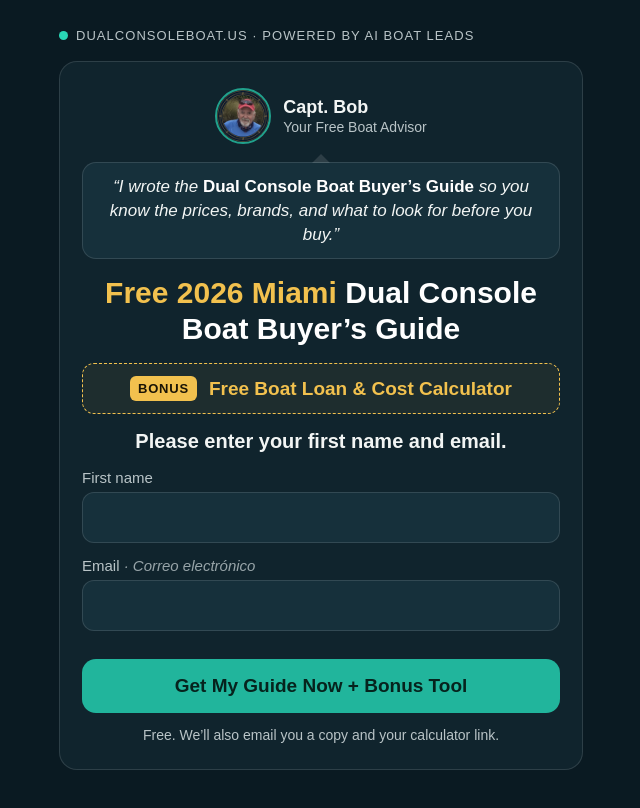
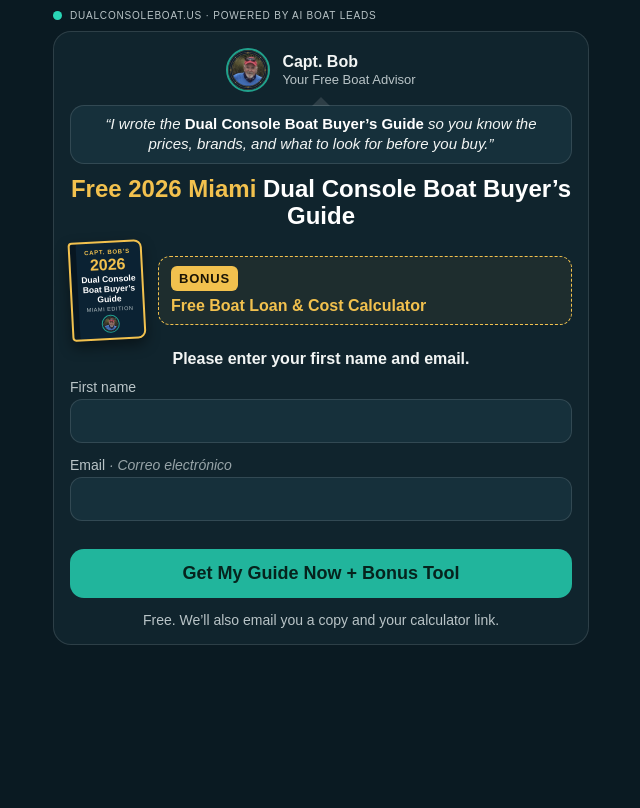
Before and after one commit to BobDucey/DualConsoleBoat.us, a plain HTML site: page miami-fl-report.html in a window 1280 px wide. Shown: the whole page, without its empty margins (319-959 px from the left). Drawn offline with Linux system fonts and the light colour scheme; no server answers.

Commit message:
Miami signup page: guide cover beside bonus, form above the fold
Co-Authored-By: Claude Opus 5.5 <noreply@anthropic.com>
Claude-Session: https://claude.ai/code/session_01DHhWjVJUyyzLFKuHRPDsZH

```diff
--- a/miami-fl-report.html
+++ b/miami-fl-report.html
@@ -47,6 +47,14 @@ button.yes{background:var(--gold);color:#1a1405}
 #reportForm[hidden],.ask[hidden],.mailnote[hidden]{display:none}
 .says{position:relative;margin:2px 0 0;background:var(--card2);border:1px solid var(--line);border-radius:14px;padding:12px 16px;font-size:17px;line-height:1.4;color:var(--text);font-style:italic;text-align:center}
 .says:before{content:"";position:absolute;top:-9px;left:50%;margin-left:-9px;border:9px solid transparent;border-top:0;border-bottom-color:var(--line)}
+.offer{display:flex;align-items:center;gap:14px}
+.cover{flex:none;width:92px;aspect-ratio:3/4;background:#0B2233;border:2px solid var(--gold);border-radius:4px 8px 8px 4px;box-shadow:inset 6px 0 0 rgba(0,0,0,.35),0 6px 14px rgba(0,0,0,.45);padding:8px 6px 6px 11px;display:flex;flex-direction:column;align-items:center;text-align:center;gap:2px;transform:rotate(-3deg)}
+.cover .k{font-size:7px;letter-spacing:.12em;color:var(--gold);font-weight:800}
+.cover .y{font-size:20px;line-height:1;color:var(--gold);font-weight:800}
+.cover .t{font-size:10px;line-height:1.15;color:#fff;font-weight:800}
+.cover .m{font-size:6.5px;letter-spacing:.1em;color:var(--dim);text-transform:uppercase}
+.cover img{width:22px;height:22px;border-radius:50%;border:1px solid rgba(41,214,182,.7);object-fit:cover;margin-top:auto}
+.offer .bonus{flex:1;flex-direction:column;align-items:flex-start;gap:6px;text-align:left}
 .capt{display:flex;align-items:center;justify-content:center;gap:12px}
 .capt img{width:56px;height:56px;border-radius:50%;object-fit:cover;border:2px solid rgba(41,214,182,.7)}
 .capt .who{display:flex;flex-direction:column;line-height:1.25;text-align:left}
@@ -57,6 +65,21 @@ button.yes{background:var(--gold);color:#1a1405}
 .bonus b{color:var(--gold);font-size:19px}
 .calc{display:block;text-decoration:none;font-size:20px;font-weight:800;padding:18px 16px;border-radius:14px;background:var(--teal);color:#06231d}
 .hpf{position:absolute;left:-9999px;width:1px;height:1px;overflow:hidden}
+
+.wrap{padding:10px 12px 30px;gap:10px}
+.brand{font-size:10px}
+.card{padding:16px 16px;gap:11px}
+.capt img{width:44px;height:44px}
+.capt .who b{font-size:16px}.capt .who span{font-size:13px}
+.says{font-size:15px;padding:8px 12px;line-height:1.35}
+h1{font-size:24px;line-height:1.15}
+.cover{width:74px;padding:6px 5px 5px 9px}
+.cover .y{font-size:16px}.cover .t{font-size:8.5px}.cover .k{font-size:6px}.cover .m{font-size:5.5px}.cover img{width:18px;height:18px}
+.bonus{padding:9px 12px}.bonus b{font-size:16px}
+.mailnote{font-size:16px}
+label{font-size:14px;margin-bottom:4px}
+input{padding:11px 12px;font-size:17px}
+button{padding:14px;font-size:18px}
 </style>
 </head>
 <body>
@@ -71,7 +94,7 @@ button.yes{background:var(--gold);color:#1a1405}
 <p class="q">Download Now?</p>
 <div class="yn"><button type="button" class="yes" id="yesStart">Yes</button><button type="button" class="alt" id="noStart">No</button></div>
 </div>
-<div class="bonus"><span class="tag">BONUS</span><b>Free Boat Loan &amp; Cost Calculator</b></div>
+<div class="offer"><div class="cover" aria-hidden="true"><div class="k">CAPT. BOB’S</div><div class="y">2026</div><div class="t">Dual Console Boat Buyer’s Guide</div><div class="m">Miami Edition</div><img src="/capt-bob-avatar.png" alt=""></div><div class="bonus"><span class="tag">BONUS</span><b>Free Boat Loan &amp; Cost Calculator</b></div></div>
 <p class="mailnote" id="mailNote">Please enter your first name and email.</p>
 <form id="reportForm" novalidate>
 <div style="display:flex;flex-direction:column;gap:14px">
```
